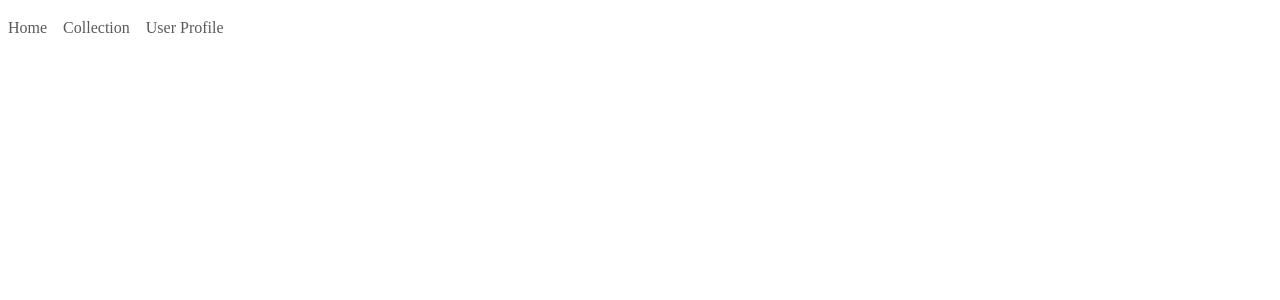
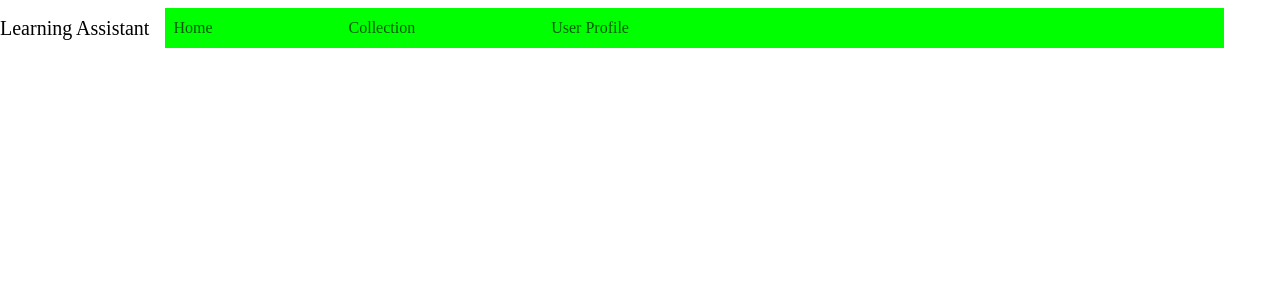
Before and after one commit to Red-stevo/E-LearningHub, a React (Vite) app in the folder student-learning-assistant/: page /student-assistant/main in a window 1280 px wide. Shown: the top 300 px of the page. Built offline with nearby package versions, Linux system fonts and the light colour scheme; sample sign-in values are in the browser's storage.

Commit message:
Commit message >>>>> designing the main navigation bar <<<<<

```diff
--- a/student-learning-assistant/src/AppPages/RoutedPages/MainPage.jsx
+++ b/student-learning-assistant/src/AppPages/RoutedPages/MainPage.jsx
@@ -1,19 +1,18 @@
-import {Nav, Navbar} from "react-bootstrap";
-
+import {Nav, Navbar, NavbarBrand} from "react-bootstrap";
+import './../Styles/mainPage.css'
 
 export const MainPage = () => {
 
     return (
-        <div>
-            <Navbar expand="sm">
+            <Navbar expand="sm" className={"main-header"}>
+                <NavbarBrand>Learning Assistant</NavbarBrand>
                 <Navbar.Toggle aria-controls="navbarScroll"/>
                 <Navbar.Collapse id="navbarScroll" >
-                        <Nav navbarScroll>
+                    <Nav navbarScroll className={"main-navbar"}>
                         <Nav.Link href={"/student-assistant/main"}>Home</Nav.Link>
                         <Nav.Link href={"/student-assistant/main"}>Collection</Nav.Link>
                         <Nav.Link href={"/student-assistant/main"}>User Profile</Nav.Link>
                     </Nav>
                 </Navbar.Collapse>
-            </Navbar>
-        </div>);
+            </Navbar>);
 }
--- /dev/null
+++ b/student-learning-assistant/src/AppPages/Styles/mainPage.css
@@ -0,0 +1,13 @@
+.main-navbar {
+    display: flex;
+    flex-direction: column;
+    justify-content: start;
+    gap: 15vh;
+    background-color: lime;
+    width: 95%;
+}
+
+.main-header {
+    margin: 0 !important;
+
+}
```
Lines whose indentation alone changed are shown as unchanged.
